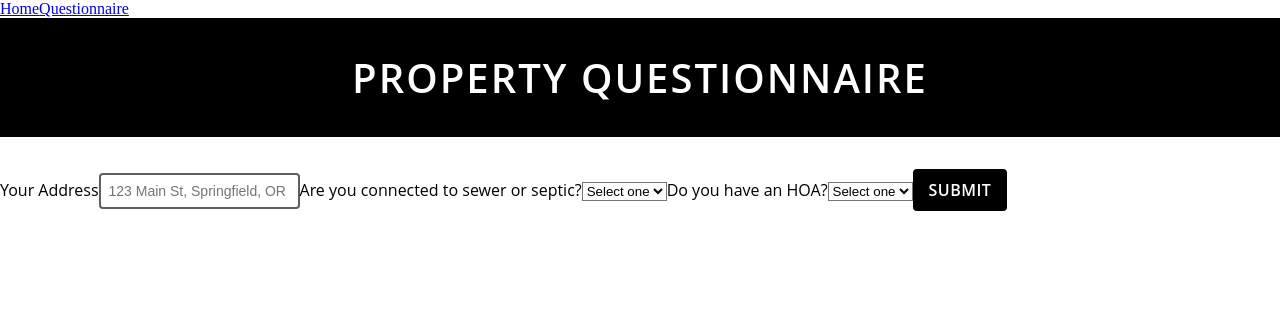
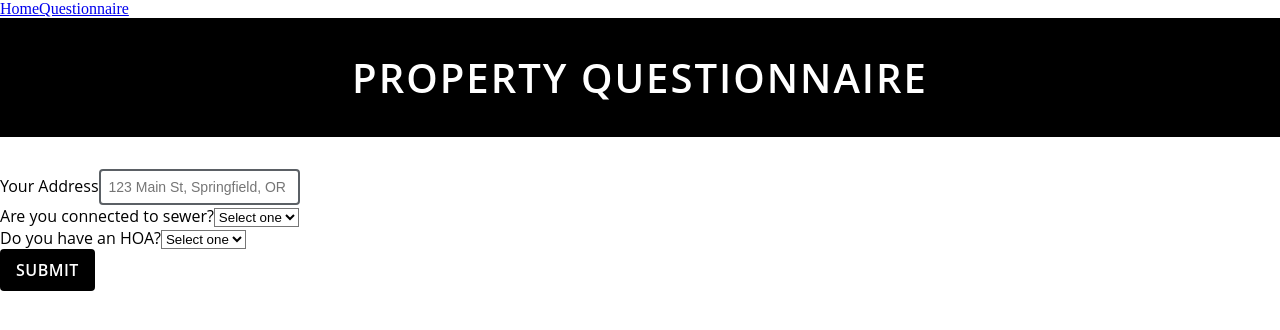
Before and after one commit to natitack/build-it, a Next.js app: page /questionnaire in a window 1280 px wide. Shown: the top 330 px of the page. Built offline with nearby package versions, Linux system fonts and the light colour scheme.

Commit message:
Move questions to seperate lines

```diff
--- a/app/questionnaire/page.tsx
+++ b/app/questionnaire/page.tsx
@@ -1,25 +1,19 @@
-// app/questionnaire/page.tsx
 'use client';
 
 import { useState } from 'react';
 
 export default function QuestionnairePage() {
   const [address, setAddress] = useState('');
-  const [sewer, setSewer] = useState('');
+  const [sewerConnected, setSewerConnected] = useState('');
   const [hoa, setHoa] = useState('');
 
   const handleSubmit = (e: React.FormEvent) => {
     e.preventDefault();
-    console.log({ address, sewer, hoa });
-    // Submit logic goes here (e.g., send to API)
+    console.log({ address, sewerConnected, hoa });
     alert('Submitted!');
   };
 
-  return (
-    <main className="p-6 max-w-xl mx-auto">
-      <h1 className="text-2xl font-bold mb-4">Property Questionnaire</h1>
-      <form onSubmit={handleSubmit} className="flex flex-col gap-4">
-        {/* Address */}
+  const addressInput = (
     <label className="flex flex-col">
       <span className="mb-1 font-medium">Your Address</span>
       <input
@@ -31,23 +25,25 @@ export default function QuestionnairePage() {
         required
       />
     </label>
+  );
 
-        {/* Sewer or Septic */}
+  const sewerInput = (
     <label className="flex flex-col">
-          <span className="mb-1 font-medium">Are you connected to sewer or septic?</span>
+      <span className="mb-1 font-medium">Are you connected to sewer?</span>
       <select
-            value={sewer}
-            onChange={(e) => setSewer(e.target.value)}
+        value={sewerConnected}
+        onChange={(e) => setSewerConnected(e.target.value)}
         className="border border-gray-300 rounded p-2"
         required
       >
         <option value="" disabled>Select one</option>
-            <option value="Sewer">Sewer</option>
-            <option value="Septic">Septic</option>
+        <option value="Yes">Yes</option>
+        <option value="No">No</option>
       </select>
     </label>
+  );
 
-        {/* HOA */}
+  const hoaInput = (
     <label className="flex flex-col">
       <span className="mb-1 font-medium">Do you have an HOA?</span>
       <select
@@ -61,7 +57,15 @@ export default function QuestionnairePage() {
         <option value="No">No</option>
       </select>
     </label>
+  );
 
+  return (
+    <main className="p-6 max-w-xl mx-auto">
+      <h1 className="text-2xl font-bold mb-4">Property Questionnaire</h1>
+      <form onSubmit={handleSubmit} className="flex flex-col gap-4">
+        <div>{addressInput}</div>
+        <div>{sewerInput}</div>
+        <div>{hoaInput}</div>
         <button
           type="submit"
           className="mt-4 bg-blue-600 text-white py-2 px-4 rounded hover:bg-blue-700 transition"
```
Lines whose indentation alone changed are shown as unchanged.
